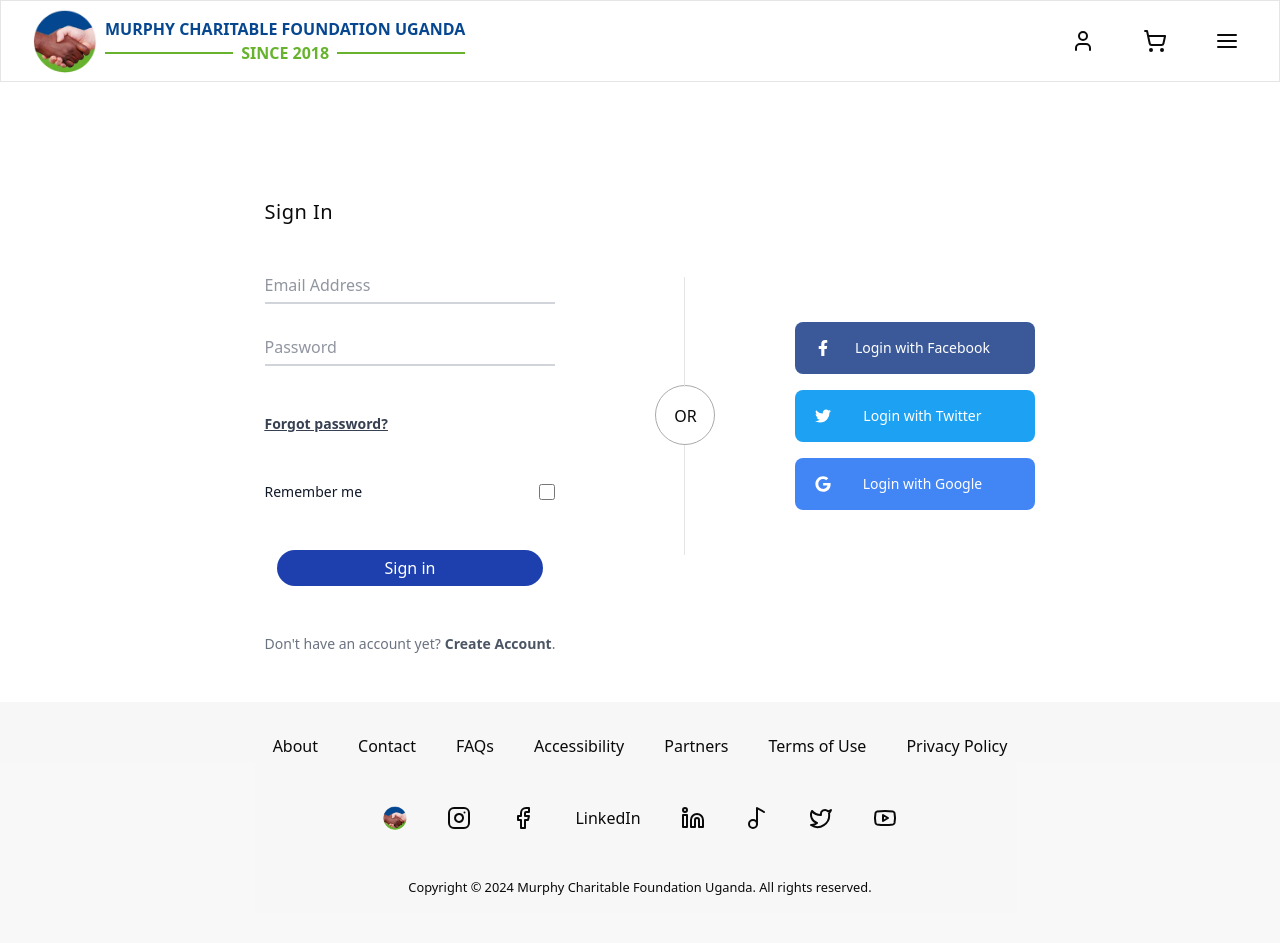
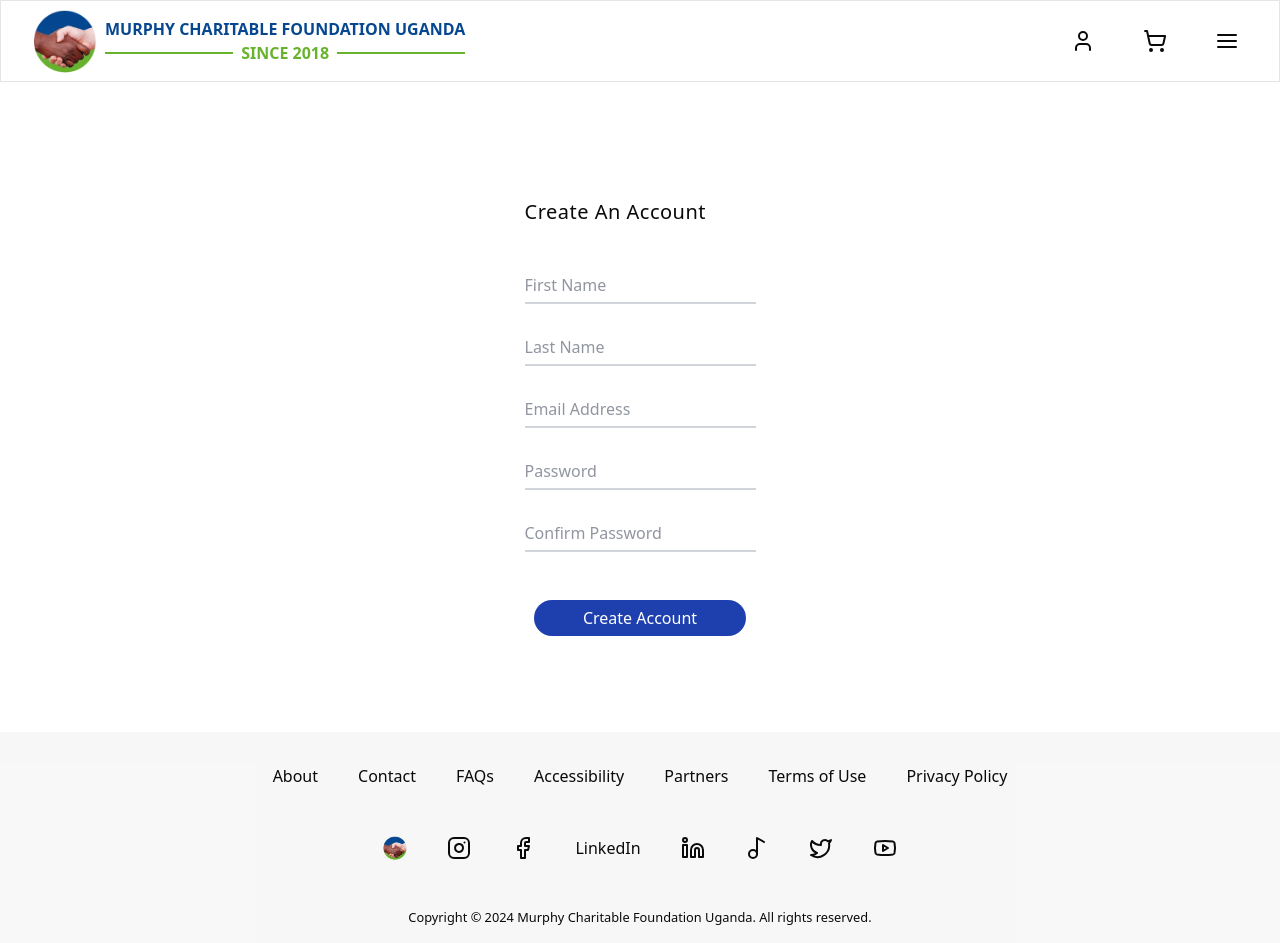
Before and after one commit to 4human-org/murphy-ecommerce-frontend, a Next.js app: page /signup in a window 1280 px wide. Before the commit the page ends 913 px from the top, so only its background shows below. Built offline with nearby package versions, Linux system fonts and the light colour scheme; no server answers.

Commit message:
added sign up page, check authenication, need to check email duplicates

```diff
--- a/components/SignInPage/SignInForm.jsx
+++ b/components/SignInPage/SignInForm.jsx
@@ -4,7 +4,39 @@ export default function SignInForm({ handleSubmit }) {
   return (
     <div className="mx-5 mt-5 flex flex-col">
       <form onSubmit={handleSubmit}>
-        <p className="mb-10 text-xl tracking-wide">Sign In</p>
+        <p className="mb-10 text-xl tracking-wide">Create An Account</p>
+        <div className="relative mt-6">
+          <input
+            type="text"
+            name="firstName"
+            id="firstName"
+            placeholder="First Name"
+            className="peer mt-1 w-full border-b-2 border-gray-300 px-0 py-1 placeholder:text-transparent focus:border-gray-500 focus:outline-none"
+            autoComplete="firstName"
+          />
+          <label
+            htmlFor="firstName"
+            className="pointer-events-none absolute left-0 top-0 origin-left -translate-y-1/2 transform text-sm text-gray-800 opacity-75 transition-all duration-100 ease-in-out peer-placeholder-shown:top-1/2 peer-placeholder-shown:text-base peer-placeholder-shown:text-gray-500 peer-focus:top-0 peer-focus:pl-0 peer-focus:text-sm peer-focus:text-gray-800"
+          >
+            First Name
+          </label>
+        </div>
+        <div className="relative mt-6">
+          <input
+            type="text"
+            name="lastName"
+            id="lastName"
+            placeholder="Last Name"
+            className="peer mt-1 w-full border-b-2 border-gray-300 px-0 py-1 placeholder:text-transparent focus:border-gray-500 focus:outline-none"
+            autoComplete="Last Name"
+          />
+          <label
+            htmlFor="lastName"
+            className="pointer-events-none absolute left-0 top-0 origin-left -translate-y-1/2 transform text-sm text-gray-800 opacity-75 transition-all duration-100 ease-in-out peer-placeholder-shown:top-1/2 peer-placeholder-shown:text-base peer-placeholder-shown:text-gray-500 peer-focus:top-0 peer-focus:pl-0 peer-focus:text-sm peer-focus:text-gray-800"
+          >
+            Last Name
+          </label>
+        </div>
         <div className="relative mt-6">
           <input
             type="email"
@@ -38,39 +70,43 @@ export default function SignInForm({ handleSubmit }) {
             Password
           </label>
         </div>
-        <div className="my-12 text-sm font-semibold text-gray-700 underline hover:text-black">
-          <a href="/#">Forgot password?</a>
-        </div>
-        <div className="flex items-center justify-between">
-          <label htmlFor="remember_me" className="block text-sm text-gray-900">
-            Remember me
+        <div className="relative mt-6">
+          <input
+            type="password"
+            name="confirmPassword"
+            id="confirmPassword"
+            required
+            autoComplete="current-password"
+            placeholder="Confirm Password"
+            className="peer peer mt-1 w-full border-b-2 border-gray-300 px-0 py-1 placeholder:text-transparent focus:border-gray-500 focus:outline-none"
+          />
+          <label
+            htmlFor="confirmPassword"
+            className="pointer-events-none absolute left-0 top-0 origin-left -translate-y-1/2 transform text-sm text-gray-800 opacity-75 transition-all duration-100 ease-in-out peer-placeholder-shown:top-1/2 peer-placeholder-shown:text-base peer-placeholder-shown:text-gray-500 peer-focus:top-0 peer-focus:pl-0 peer-focus:text-sm peer-focus:text-gray-800"
+          >
+            Confirm Password
           </label>
-          <input
-            id="rememberMe"
-            name="rememberMe"
-            type="checkbox"
-            className="h-4 w-4 rounded border-gray-300 text-indigo-600 focus:ring-indigo-500"
-          />
         </div>
         <div className="my-12 flex justify-center">
           <button
             type="submit"
             className="w-11/12 rounded-full bg-blue-800 p-1.5 text-white hover:bg-blue-900"
           >
-            Sign in
+            Create Account
           </button>
-        </div>
-        <div className="flex text-center text-sm text-gray-500">
-          <p>Don't have an account yet?</p>
-          <a
-            href="/signup"
-            className="ml-1 font-semibold text-gray-600 hover:underline focus:text-gray-800 focus:outline-none"
-          >
-            Create Account
-          </a>
-          .
         </div>
       </form>
     </div>
   );
 }
+
+
+/*
+
+
+firstName string
+lastName string
+isAdmin boolean
+email string
+
+*/
--- a/components/SignInPage/SignInPage.jsx
+++ b/components/SignInPage/SignInPage.jsx
@@ -17,16 +17,50 @@ export default function LoginPage() {
   async function handleSubmit(event) {
     event.preventDefault();
     const form = event.currentTarget;
+    const firstName = form.firstName.value
+    const lastName = form.lastName.value
     const email = form.email.value;
     const password = form.password.value;
-    const rememberMe = form.rememberMe.checked;
+    const confirmPassword = form.confirmPassword.value;
+    const isAdmin = false;
 
-    try {
-      await signIn(email, password, rememberMe);
-      router.replace(continueTo);
-    } catch (error) {
-      window.alert(error);
+    if (password !== confirmPassword) {
+      alert('passwords do not match')
+      return;
     }
+
+    // console.log(firstName, lastName, email, password, confirmPassword)
+
+    const data = {firstName, lastName, email, isAdmin}
+
+    fetch('http://localhost:3030/users', {
+      method: 'POST',
+      headers: {
+          'Content-Type': 'application/json',
+      },
+      body: JSON.stringify(data),
+    }).then(response => {
+      if (response.ok) {
+        alert("Successfully created account.")
+        router.push('/login')
+        return response.json();
+      } else {
+        throw new Error('Network response was not ok');
+      }
+    })
+      .then(data => {
+          console.log('Success:', data);
+      })
+      .catch((error) => {
+          console.error('Error:', error);
+      });
+
+    // try {
+    //   await signIn(email, password, rememberMe);
+    //   router.replace(continueTo);
+    // } catch (error) {
+    //   window.alert(error);
+    // }
   }
 
   if (user) {
@@ -38,8 +72,8 @@ export default function LoginPage() {
     <main className="flex">
       <section className="flex flex-row px-16 py-12">
         <SignInForm handleSubmit={handleSubmit} />
-        <SignInSeparator />
-        <AlternativeSignups />
+        {/* <SignInSeparator />
+        <AlternativeSignups /> */}
       </section>
     </main>
   );
```
